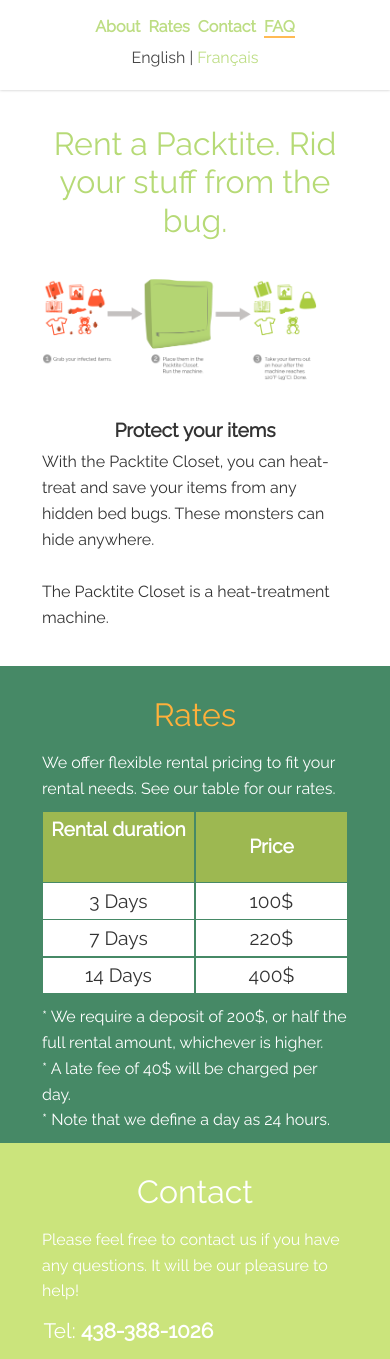
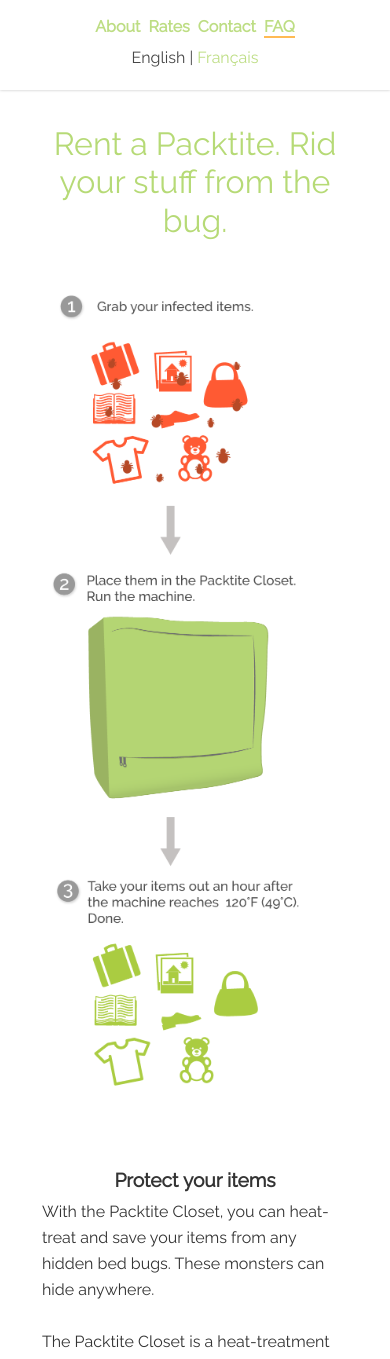
Before and after one commit to ericmadethat/bedbugsmtl, a PHP site: page /en in a window 390 px wide. Shown: the top 1359 px of the page. Run offline with PHP 8.4, Linux system fonts and the light colour scheme; some libraries are stand-ins or nearby versions.

Commit message:
Fix illustration layout for mobile

```diff
--- a/a/style.css
+++ b/a/style.css
@@ -128,18 +128,30 @@ section {
 #about .packtite {
 	display: block;
 	margin: 10px 0;
-	height: 400px;
 	/*background: #fff url('illustration.1024.png') center center no-repeat;*/
 }
 #about .packtite.en {
 	background: #fff url('illustration.2400.png') center center no-repeat;
-	background-size: 100%;
+	background-size: contain;
+	height: 400px;
 }
 #about .packtite.fr {
 	background: #fff url('illustration.2400_fr.png') center center no-repeat;
-	background-size: 100%;
+	background-size: contain;
+	height: 400px;
 }
-
+@media (max-width: 700px) {
+	#about .packtite.fr {
+		background: #fff url('illustration_mobile_fr.png') center center no-repeat;
+		background-size: contain;
+		height: 900px;
+	}
+	#about .packtite.en {
+		background: #fff url('illustration_mobile_en.png') center center no-repeat;
+		background-size: contain;
+		height: 900px;
+	}
+}
 #rates {
 	color: #fff;
 	background-color: #468966;
```
Also changed, not shown: a/illustration_mobile_en.png (added), a/illustration_mobile_fr.png (added), 2 other files.
